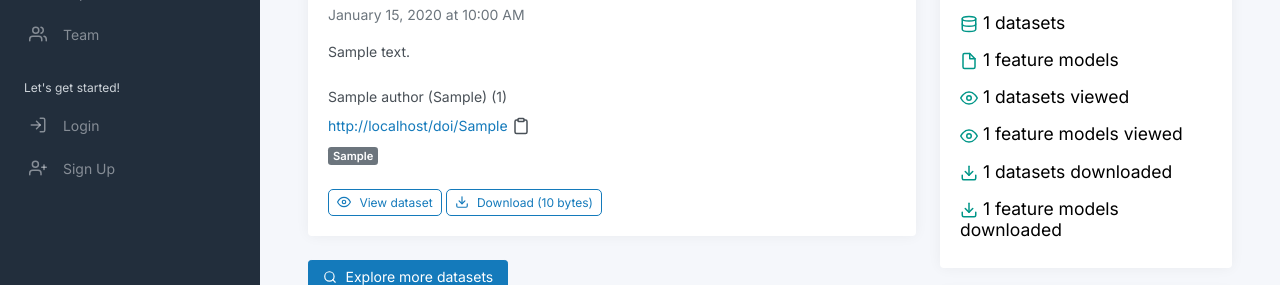
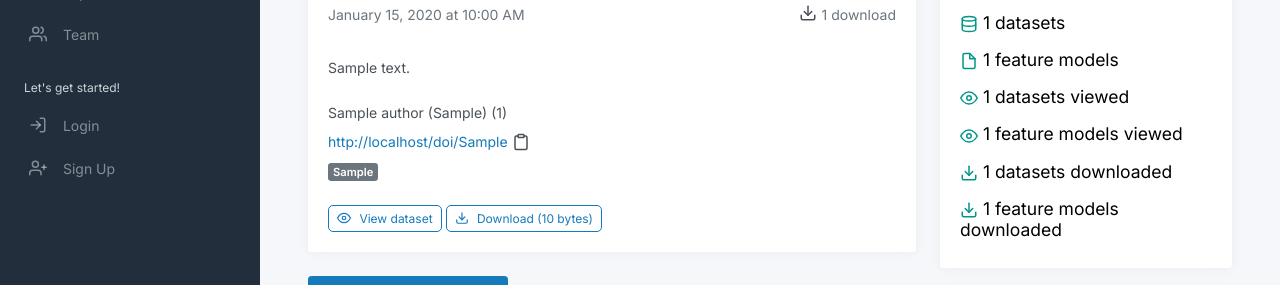
Before and after one commit to egc-fitshub/fitshub, a Flask app: page / in a window 1280 px wide. Shown: the part 213-498 px from the top of the page. Run offline with Flask 3, Linux system fonts and the light colour scheme; tables that the repository leaves empty hold one stand-in row (values such as "Sample post"); parts of the project's set-up code (start-up, migrations or seed data) failed here and were passed over; some libraries are stand-ins or nearby versions.

Commit message:
feature: added download counter in dataset views
closes #29

```diff
--- a/app/modules/public/templates/public/index.html
+++ b/app/modules/public/templates/public/index.html
@@ -28,7 +28,13 @@
                                 <span class="badge bg-secondary">{{ dataset.get_cleaned_publication_type() }}</span>
                             </div>
                         </div>
+                        <div class="d-flex justify-content-between mb-3">
                         <p class="text-secondary">{{ dataset.created_at.strftime('%B %d, %Y at %I:%M %p') }}</p>
+                        <div class="d-flex justify-content-between">
+                            <i data-feather="download" class="center-button-icon" style="margin-top: 0.5px"></i>
+                            <p class="text-secondary">{{ dataset.get_download_counter() }} {{ 'download' if dataset.get_download_counter() == 1 else 'downloads' }}</p>
+                        </div>
+                    </div>
 
                         <div class="row mb-2">
 
```
Also changed, not shown: app/modules/dataset/templates/dataset/view_dataset.html (+7 -2 lines).
